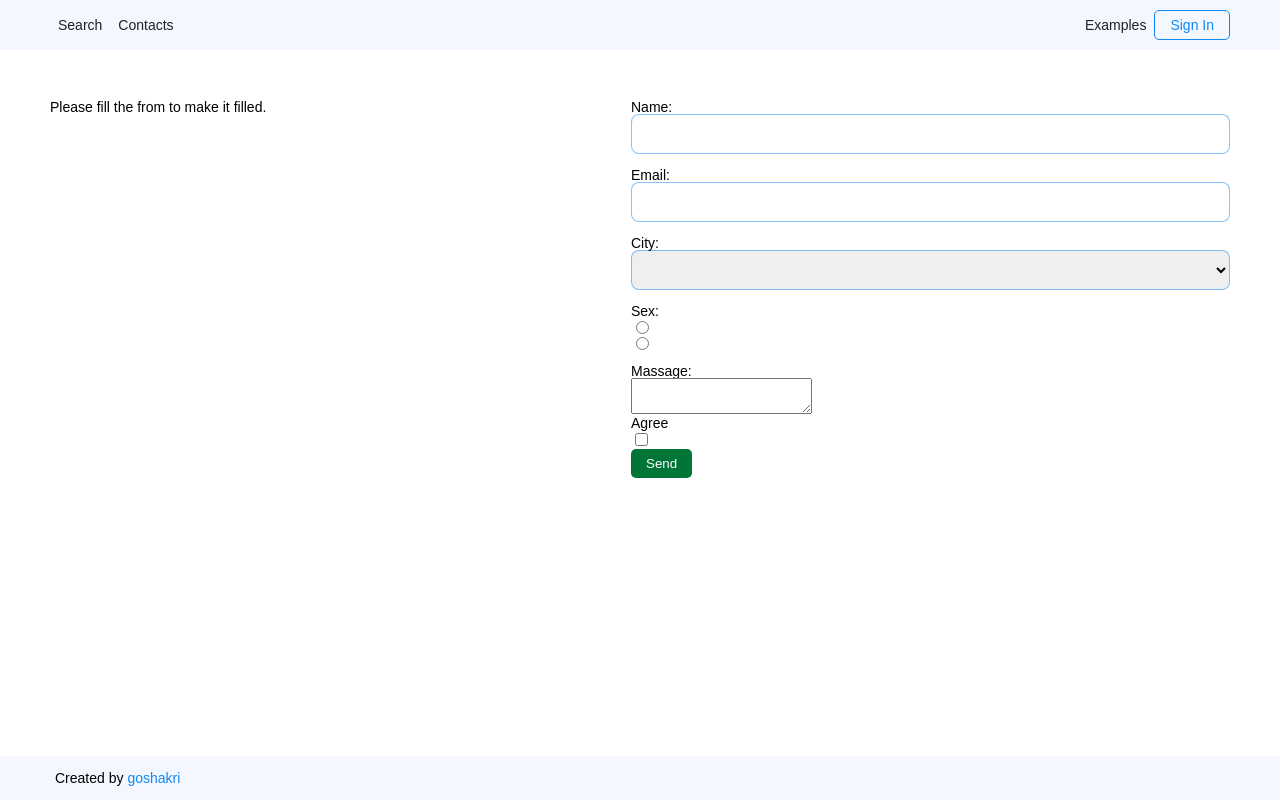
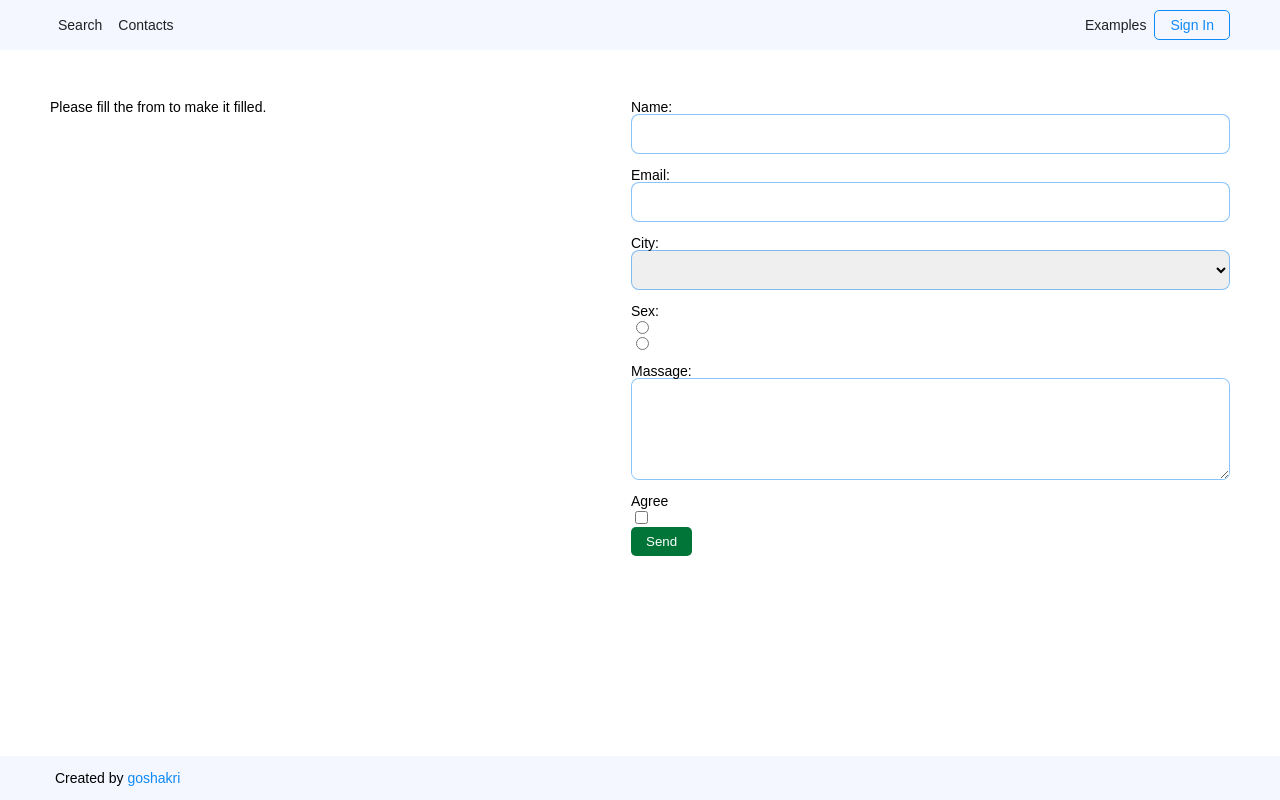
Before and after one commit to goshakri/google-Home-page1, a React (Create React App) app: page /contacts in a window 1280 px wide. Built offline with nearby package versions, Linux system fonts and the light colour scheme.

Commit message:
Created border massage and position

```diff
--- a/src/Contacts.js
+++ b/src/Contacts.js
@@ -86,7 +86,7 @@ function Contacts() {
                         Massage:
                       </label>
                       <br />
-                      <textarea className="" id="massage" name="massage"></textarea>
+                      <textarea className="ContactsPage ContactsPage--area" id="massage" name="massage"></textarea>
                       <br />
                       <label for="agree"> Agree</label>
                       <br />
--- a/src/stylesheets/modules/_ContactsPage.scss
+++ b/src/stylesheets/modules/_ContactsPage.scss
@@ -10,8 +10,14 @@
     margin: 50px 10px;
   }
 
-  &-block {
-
+  &--area {
+    border: 1px solid rgba(#1089F5, .5);
+    box-shadow: none;
+    border-radius: 8px;
+    height: 40px;
+    width: 100%;
+    display: block;
+    padding: 50px 210px;
   }
 
   &-test {
```
